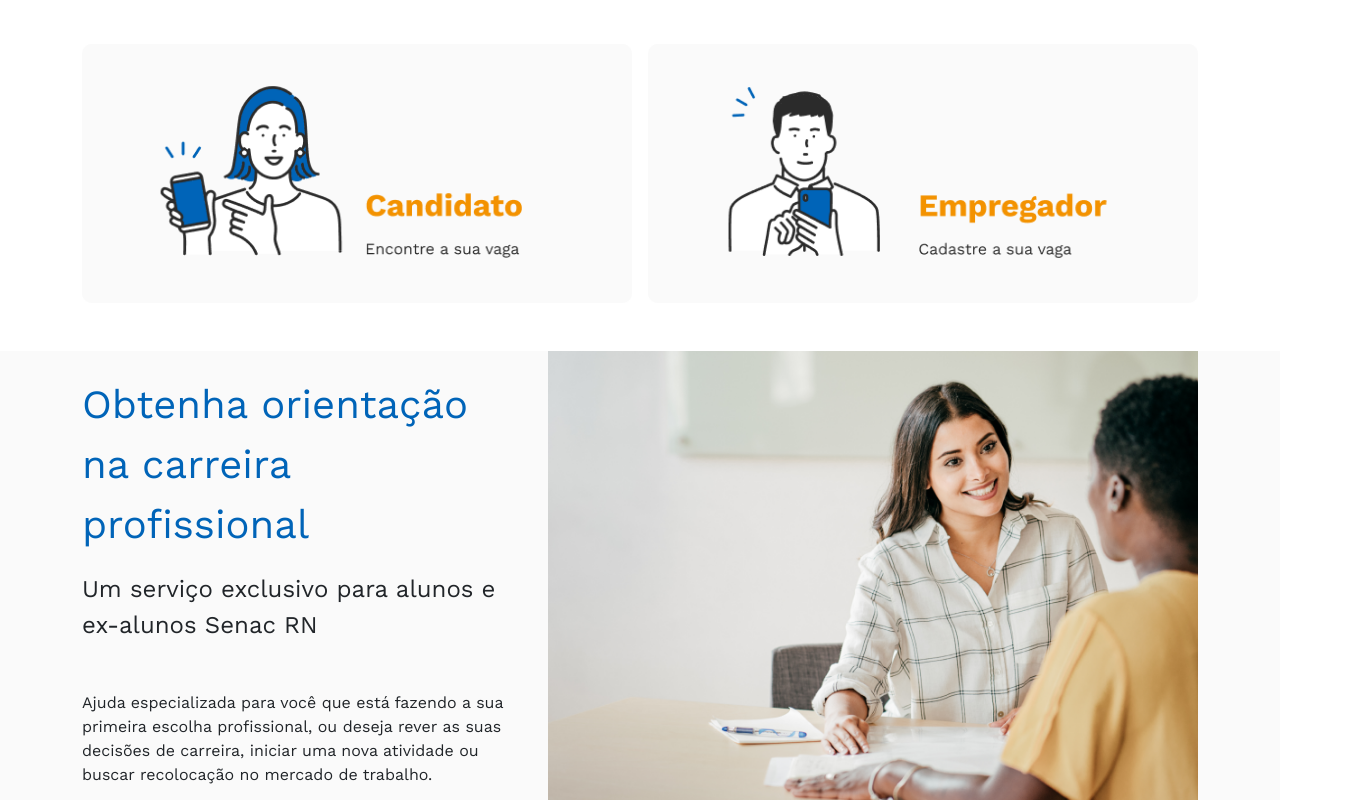
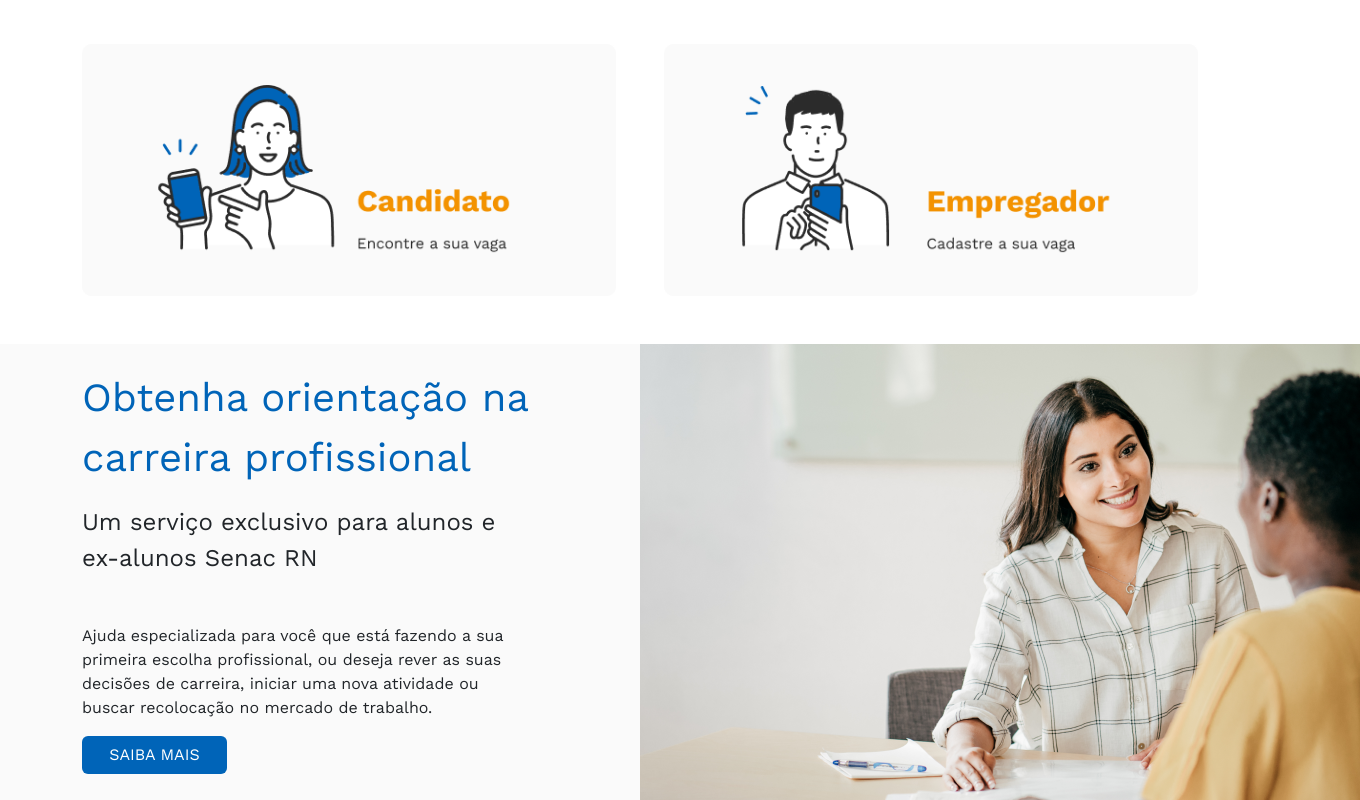
Before and after one commit to DouglasTrindade/senac-website, a React (Create React App) app in the folder ClientApp/: page / in a window 1280 px wide. Shown: the part 2000-2800 px from the top of the page, 1360 px wide, since content can reach past the window. Built offline with nearby package versions, Linux system fonts and the light colour scheme.

Commit message:
style: ajustando componente Candidato e Empregador

```diff
--- a/ClientApp/src/components/EmployerCandidate/index.jsx
+++ b/ClientApp/src/components/EmployerCandidate/index.jsx
@@ -4,7 +4,7 @@ const EmployerCandidate = () => {
   return (
     <>
       <div className="container">
-        <div className="d-flex flex-wrap justify-content-between flex-sm-wrap flex-md-wrap justify-content-md-center flex-lg-nowrap flex-xl-nowrap mt-5 gap-3">
+        <div className="d-flex flex-wrap justify-content-between flex-sm-wrap flex-md-wrap justify-content-md-center flex-lg-nowrap flex-xl-nowrap mt-5 gap-5">
           <Link to="/">
             <img className="img-fluid" src="images/btn-candidato-login.png" alt="Botão Candidato Login"></img>
           </Link>
--- a/ClientApp/src/components/JobsCard/index.jsx
+++ b/ClientApp/src/components/JobsCard/index.jsx
@@ -6,7 +6,7 @@ const JobsCard = () => {
   <>
     <div>
       <div className="container mb-4">
-        <div className=" mt-5 mb-4" style={{width: '25%'}}>
+        <div className="mt-5 mb-4 mx-5" style={{width: '25%'}}>
           <h1 className={`${styles.title}`}>Confira as vagas mais recentes</h1>
         </div>
         <div className="row justify-content-center justify-content-sm-center justify-content-md-center justify-content-lg-between gap-5">
--- a/ClientApp/src/components/Layout.js
+++ b/ClientApp/src/components/Layout.js
@@ -6,6 +6,7 @@ import Carousel from './Carousel/index';
 import JobsCard from './JobsCard/index.jsx'
 import EmployerCandidate from './EmployerCandidate';
 import ProfissionalOrientation from './ProfissionalOrientation';
+import SayPartners from './SayPartners';
 
 export class Layout extends Component {
   static displayName = Layout.name;
@@ -19,6 +20,7 @@ export class Layout extends Component {
         <JobsCard />
         <EmployerCandidate />
         <ProfissionalOrientation />
+        <SayPartners />
         <Container>
           {this.props.children}
         </Container>
--- a/ClientApp/src/components/NavBar/index.jsx
+++ b/ClientApp/src/components/NavBar/index.jsx
@@ -21,9 +21,11 @@ const NavTop = () => {
               <img src="images/bagWork.png" alt="bag work" />
               Empregador
             </button>
-            <span className="d-flex flex-column d-md-none">
-              <img className="" src="images/menu.png" alt="" />
-              <img src="images/hamburguer.png" alt="" />
+            <span className="d-flex flex-column d-md-none" onClick={(e) => {
+              setMenu(!menu)
+            }}>
+              <img className="" src="images/menu.png" alt="menu-dropdown" />
+              <img src="images/hamburguer.png" alt="dropdown" />
             </span>
           </div>
         </div>
--- a/ClientApp/src/components/NavMenu/index.jsx
+++ b/ClientApp/src/components/NavMenu/index.jsx
@@ -1,9 +1,5 @@
 import styles from './styles.module.css';
-
-
-import { Button}  from 'react-bootstrap'
 import { Collapse } from 'react-bootstrap'
-import { useState } from 'react';
 import { Link } from 'react-router-dom';
 
 const NavMenu = ({menu = false}) => {
--- a/ClientApp/src/components/ProfissionalOrientation/index.jsx
+++ b/ClientApp/src/components/ProfissionalOrientation/index.jsx
@@ -4,9 +4,9 @@ const ProfissionalOrientation = () => {
   return (
     <>
       <div className="main mt-5" style={{backgroundColor: '#FAFAFA'}}>
-        <div className="container">
-          <div className='row'>
-            <div className='col'>
+        <div className="container d-flex">
+          <div className="w-100">
+            <div style={{width: "450px"}}>
               <div className={`w-100 mt-4 ${styles.title}`}>
                 Obtenha orientação na carreira profissional
               </div>
@@ -23,11 +23,9 @@ const ProfissionalOrientation = () => {
                 <button className={`text-uppercase rounded border border-0 text-white ${styles.btnKnowMore}`}>saiba mais</button>
               </div>
             </div>
-            <div className='col'><img src="images/profissional-orientation.png" width={650} alt="Orientação Profissional"></img></div>
           </div>
-
+          <div className={`w-50 ${styles.img}`}><img src="images/profissional-orientation.png" alt="Orientação Profissional"></img></div>
         </div>
-
       </div>
     </>
   )
--- /dev/null
+++ b/ClientApp/src/components/SayPartners/index.jsx
@@ -0,0 +1,16 @@
+import styles from "./styles.module.css";
+
+const SayPartners = () => {
+
+  return (
+    <>
+      <div className="container">
+        <div className={`w-25 ${styles.text}`}>
+          O que nossos parceiros dizem
+        </div>
+      </div>
+    </>
+  )
+}
+
+export default SayPartners
--- /dev/null
+++ b/ClientApp/src/components/SayPartners/styles.module.css
@@ -0,0 +1,6 @@
+.text {
+  font-family: 'Work Sans';
+  font-weight: 400;
+  font-size: 40px;
+  color: #0064B8
+}
```
Also changed, not shown: ClientApp/public/images/aspas.png (added).
